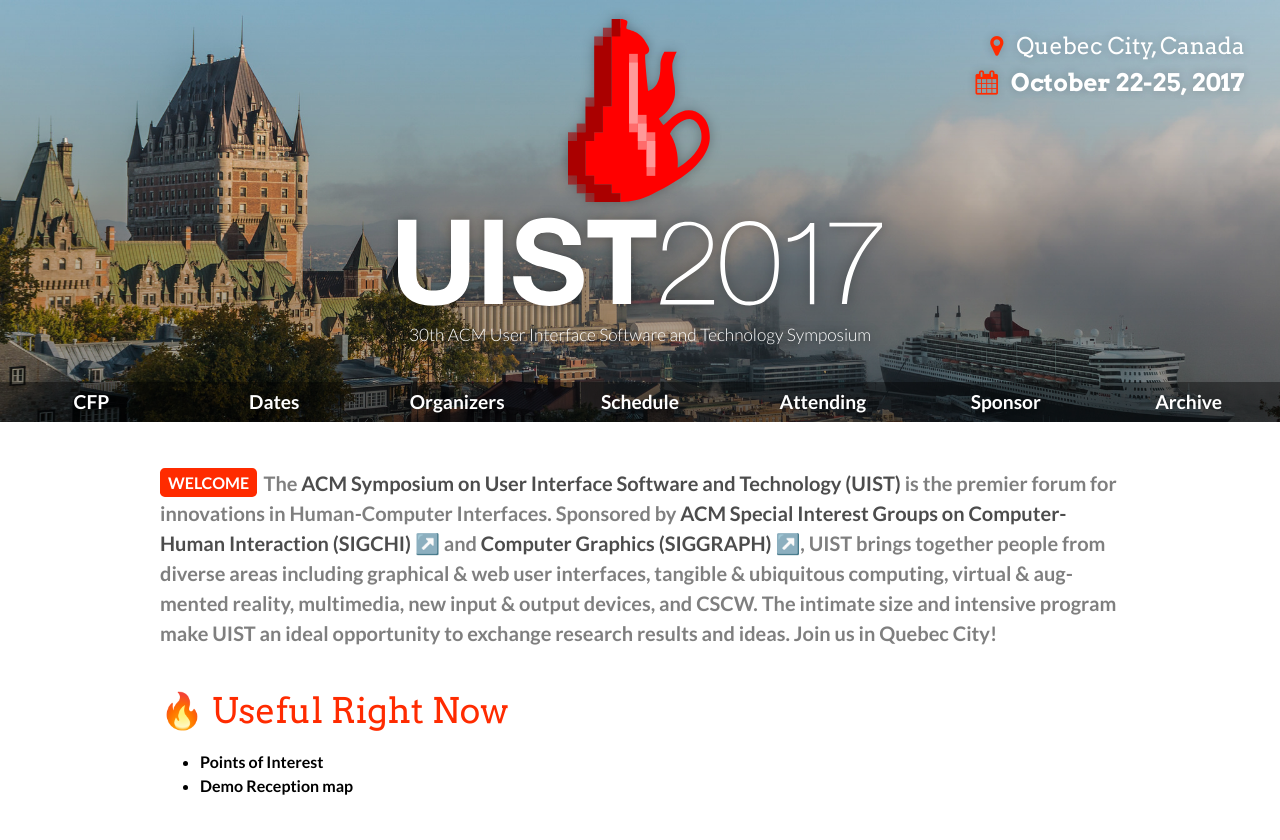
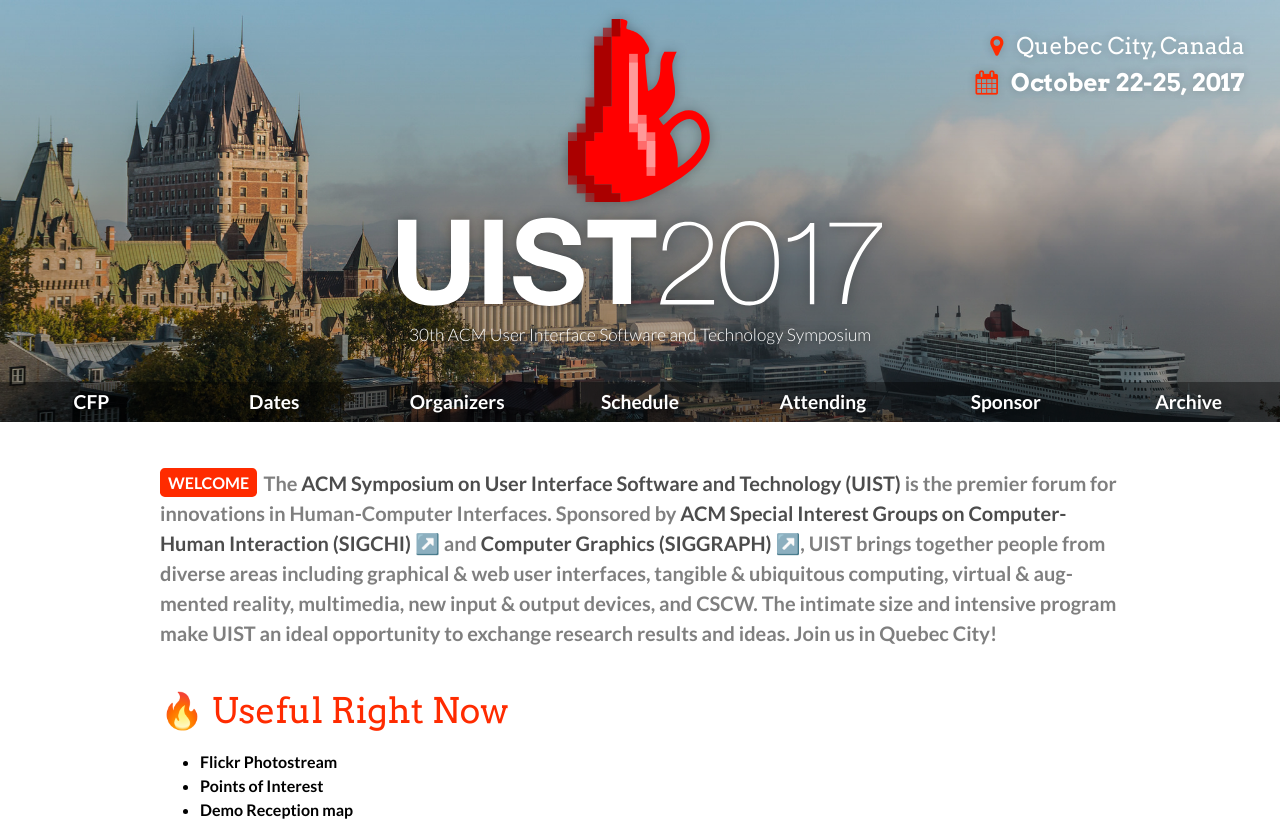
Before and after one commit to LeaVerou/uist2017, a website: page index.html in a window 1280 px wide. Shown: the top 840 px of the page. Drawn offline with Linux system fonts and the light colour scheme; grey boxes are pictures that could not be loaded; a script that the page names is missing.

Commit message:
Flickr link

```diff
--- a/index.html
+++ b/index.html
@@ -61,6 +61,7 @@
 	<h1>🔥 Useful Right Now</h1>
 
 	<ul>
+		<li><a href="https://www.flickr.com/photos/acmuist/">Flickr Photostream</a></li>
 		<li><a href="https://drive.google.com/open?id=1Ux6-lqF9DxoDzJLsJ6O1B3U1rkU&usp=sharing">Points of Interest</a></li>
 		<li><a href="demos.pdf">Demo Reception map</a></li>
 	</ul>
```
Also changed, not shown: index.tpl.html (+1 -0 lines).
